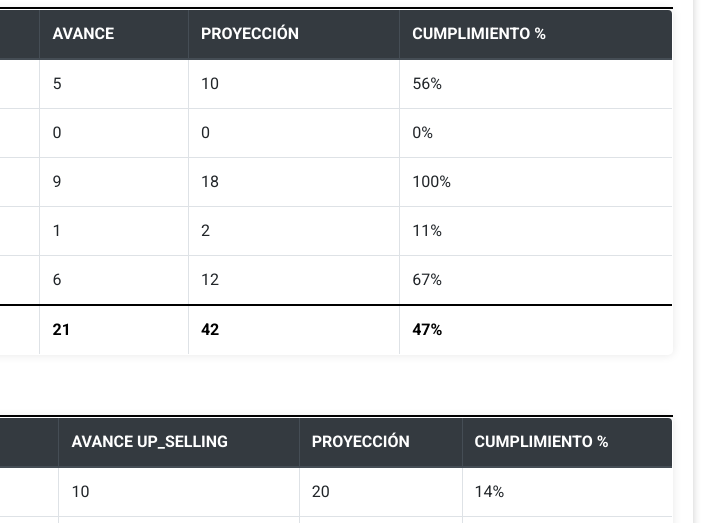
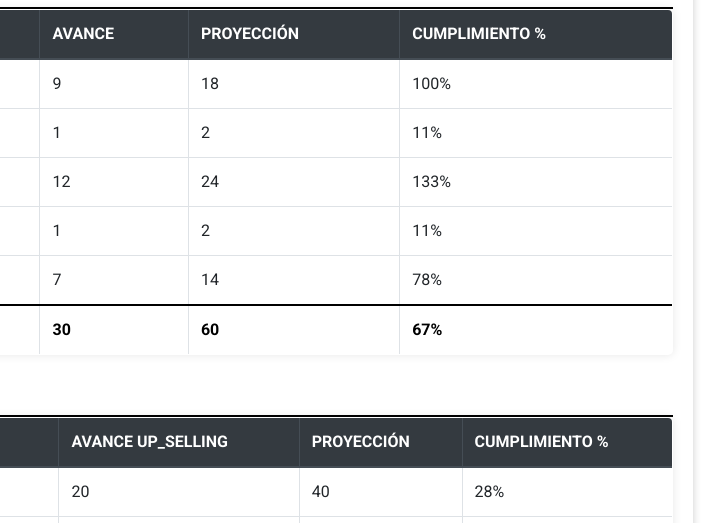
Before and after one commit to sistemaweb270/asamblea, a plain HTML site: page pages/reporte.html in a window 1280 px wide. Shown: the part 277-800 px from the top of the page, 517-1230 px from the left. Drawn offline with nearby package versions, Linux system fonts and the light colour scheme.

Commit message:
Actualizar reporte.html

```diff
--- a/pages/reporte.html
+++ b/pages/reporte.html
@@ -293,11 +293,11 @@
     const diaPorTrabajarStatic = diasMesStatic - diaTrabajadoStatic;
 
     let advisors = [
-      { nombre: "DAVID ESTEBAN", cuota: 18, avance: 5, arribos: 94, cuotaUpSelling: 145, avanceUpSelling: 10 },
-      { nombre: "MANUEL MARMANILLO", cuota: 18, avance: 0, arribos: 105, cuotaUpSelling: 145, avanceUpSelling: 34 },
-      { nombre: "LUIS MARTINEZ", cuota: 18, avance: 9, arribos: 112, cuotaUpSelling: 145, avanceUpSelling: 20 },
+      { nombre: "DAVID ESTEBAN", cuota: 18, avance: 9, arribos: 94, cuotaUpSelling: 145, avanceUpSelling: 20 },
+      { nombre: "MANUEL MARMANILLO", cuota: 18, avance: 1, arribos: 105, cuotaUpSelling: 145, avanceUpSelling: 34 },
+      { nombre: "LUIS MARTINEZ", cuota: 18, avance: 12, arribos: 112, cuotaUpSelling: 145, avanceUpSelling: 39 },
       { nombre: "JOSE VILLAVICENCIO", cuota: 18, avance: 1, arribos: 96, cuotaUpSelling: 145, avanceUpSelling: 0 },
-      { nombre: "GIANELLA HUANCARI", cuota: 18, avance: 6, arribos: 127, cuotaUpSelling: 145, avanceUpSelling: 37 }
+      { nombre: "GIANELLA HUANCARI", cuota: 18, avance: 7, arribos: 127, cuotaUpSelling: 145, avanceUpSelling: 37 }
     ];
 
     // Función para calcular la proyección: (avance / díaTrabajado) * díasMes
```
